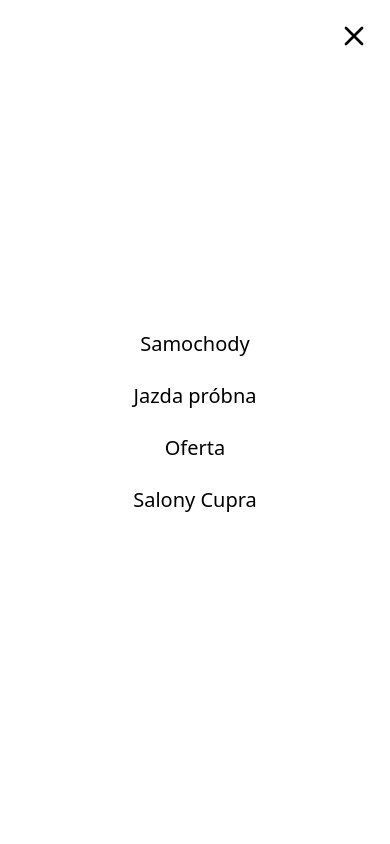
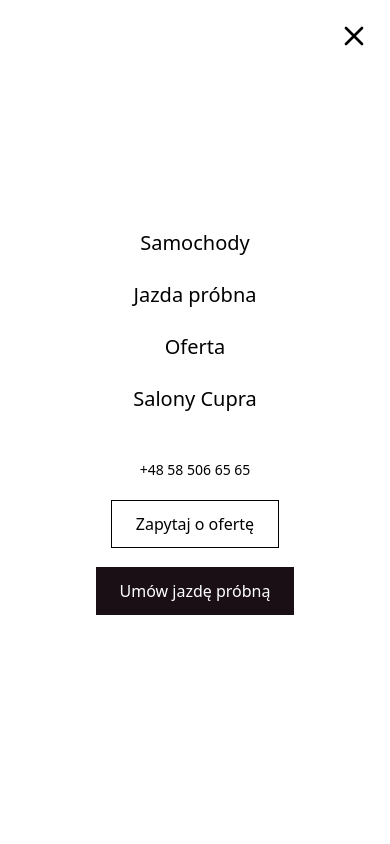
Before and after one commit to patryk-bejcer/cupra-layout-nuxt, a Nuxt app: page / in a window 390 px wide. Both pictures are taken after a click on the button "Przełącz menu". Shown: the top 844 px of the page. Built offline with nearby package versions, Linux system fonts and the light colour scheme.

Commit message:
fix: Mobile fixes (show navbar buttons & contact on mobile version)

```diff
--- a/components/layout/Header.vue
+++ b/components/layout/Header.vue
@@ -74,6 +74,35 @@
           @click="toggleMenu"
           >Salony Cupra
         </NuxtLink>
+
+        <div class="mobile-actions flex flex-col justify-center mt-auto">
+          <div class="phone text-center py-5">
+            <a
+              href="tel:+48585066565"
+              class="text-sm font-medium hover:underline"
+              title="Zadzwoń do nas"
+              >+48 58 506 65 65</a
+            >
+          </div>
+
+          <div class="flex flex-col items-center space-y-5">
+            <Btn
+              variant="primary"
+              href="#test-drive-form"
+              title="Zapytaj o ofertę"
+            >
+              Zapytaj o ofertę
+            </Btn>
+            <Btn
+              variant="secondary"
+              href="#test-drive-form"
+              title="Umów się na jazdę próbną"
+            >
+              Umów jazdę próbną
+            </Btn>
+          </div>
+        </div>
+
         <button
           class="absolute right-5 top-5 !mt-0"
           aria-label="Close menu"
@@ -127,7 +156,7 @@
       </nav>
 
       <div class="hidden items-center space-x-6 lg:flex">
-        <div class="phone mr-6">
+        <div class="phone xl:mr-6 mr-0 md:mr-3 ml-0 md:ml-3 xl:ml-0">
           <a
             href="tel:+48585066565"
             class="text-sm font-medium hover:underline"
--- a/components/sections/Hero.vue
+++ b/components/sections/Hero.vue
@@ -5,7 +5,7 @@
     <div class="container py-16 md:py-32 text-white">
       <div class="max-w-[43.75rem]">
         <span class="text-h4 text-gray">CUPRA Formentor</span>
-        <h1 class="mt-2 mb-6 text-h2 md:mt-4 md:mb-12 md:text-h1">
+        <h1 class="mt-2 mb-6 text-h3 md:mt-4 md:mb-12 lg:text-h1">
           Wejdź do świata Cupra. <br class="hidden md:inline" />
           Poznaj prawdziwą moc <br class="hidden md:inline" />
           i sportowego ducha marki.
--- a/components/ui/Btn.vue
+++ b/components/ui/Btn.vue
@@ -17,7 +17,7 @@
 const buttonClass = computed(() => {
   switch (props.variant) {
     case "primary":
-      return "inline-block bg-white text-black py-4 px-6 transition leading-none ring-1 ring-black hover:ring-2";
+      return "inline-block bg-white text-black py-[0.9375rem] px-6 transition leading-none ring-1 ring-black hover:ring-2";
     case "secondary":
       return "inline-block bg-primary hover:bg-secondary text-white py-4 px-6 transition leading-none";
     case "accent":
```
